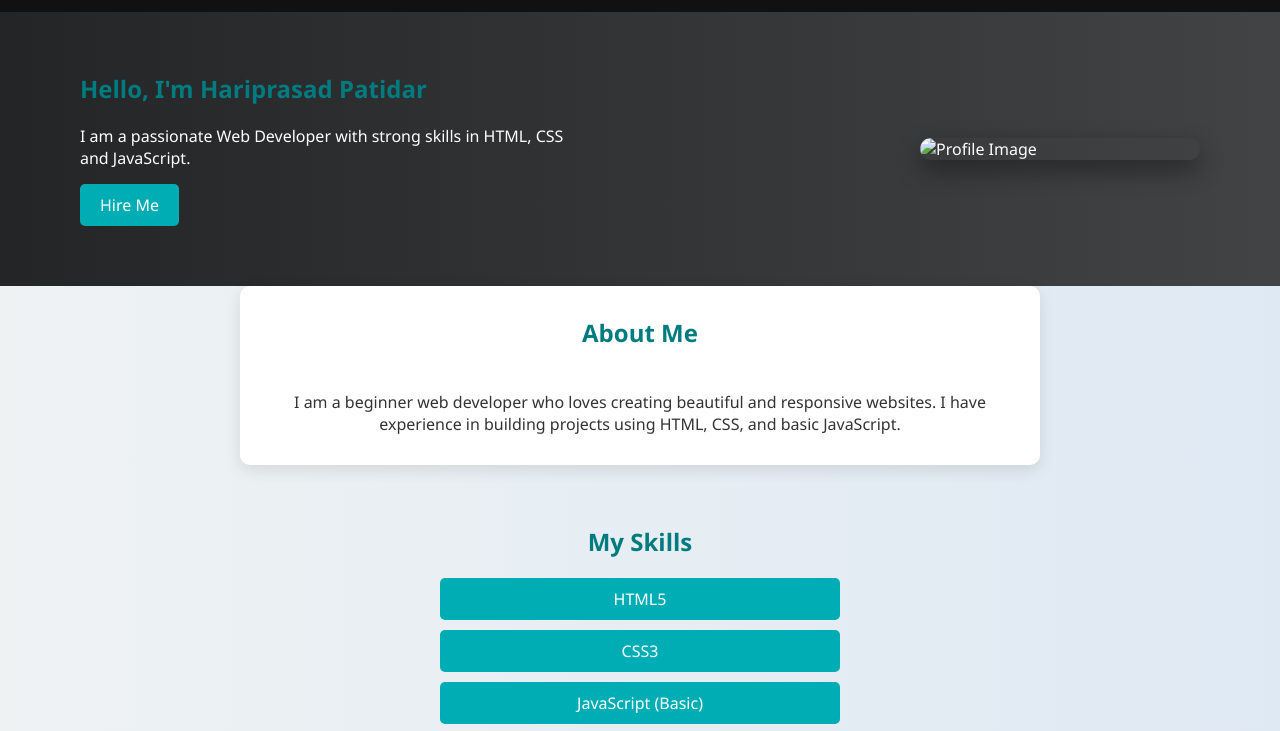
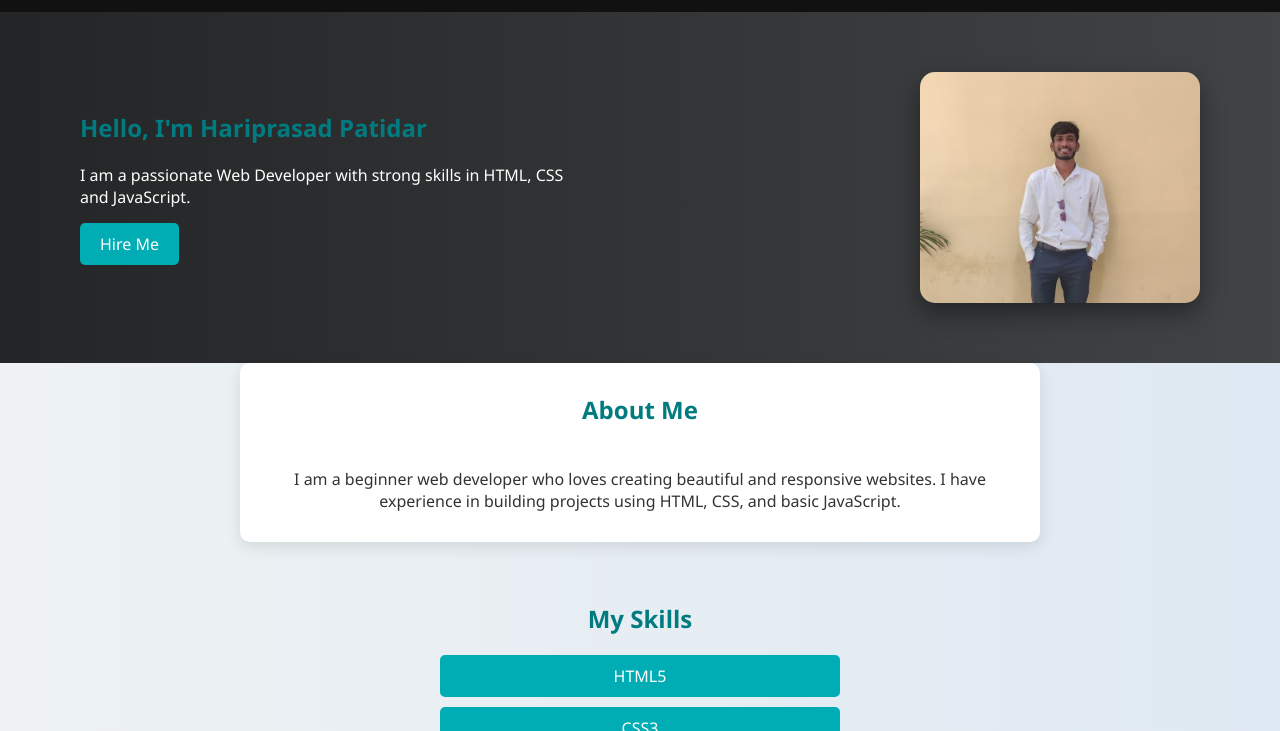
Before and after one commit to Hariprasadpatidar/codsoft, a plain HTML site: page index.html in a window 1280 px wide. Shown: the part 51-782 px from the top of the page. Drawn offline with Linux system fonts and the light colour scheme.

Commit message:
Fix HTML formatting and update image source

```diff
--- a/index.html
+++ b/index.html
@@ -28,7 +28,7 @@
         <p>I am a passionate Web Developer with strong skills in HTML, CSS and JavaScript.</p>
         <a href="#contact" class="btn">Hire Me</a>
     </div>
-    <img src="haripatidar.jpeg" alt="Profile Image">
+    <img src="PORTFOLIO/haripatidar.jpeg" alt="Profile Image">
 </div>
 
 
```
